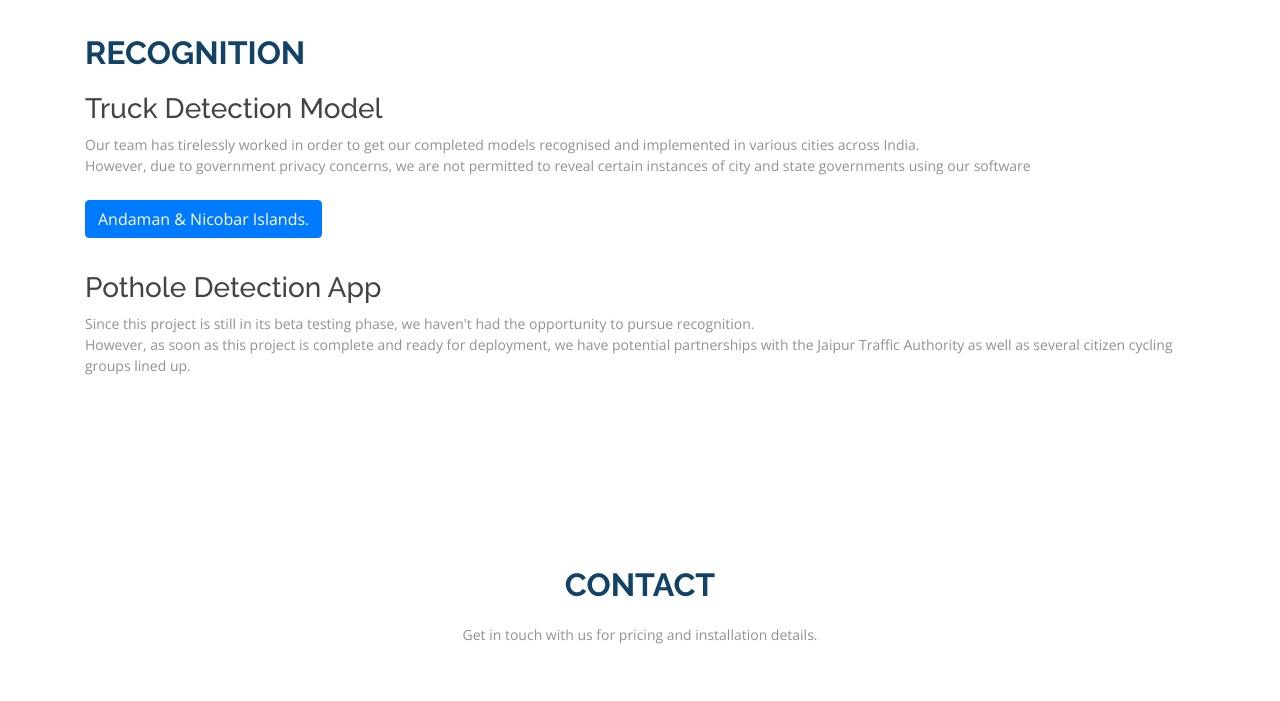
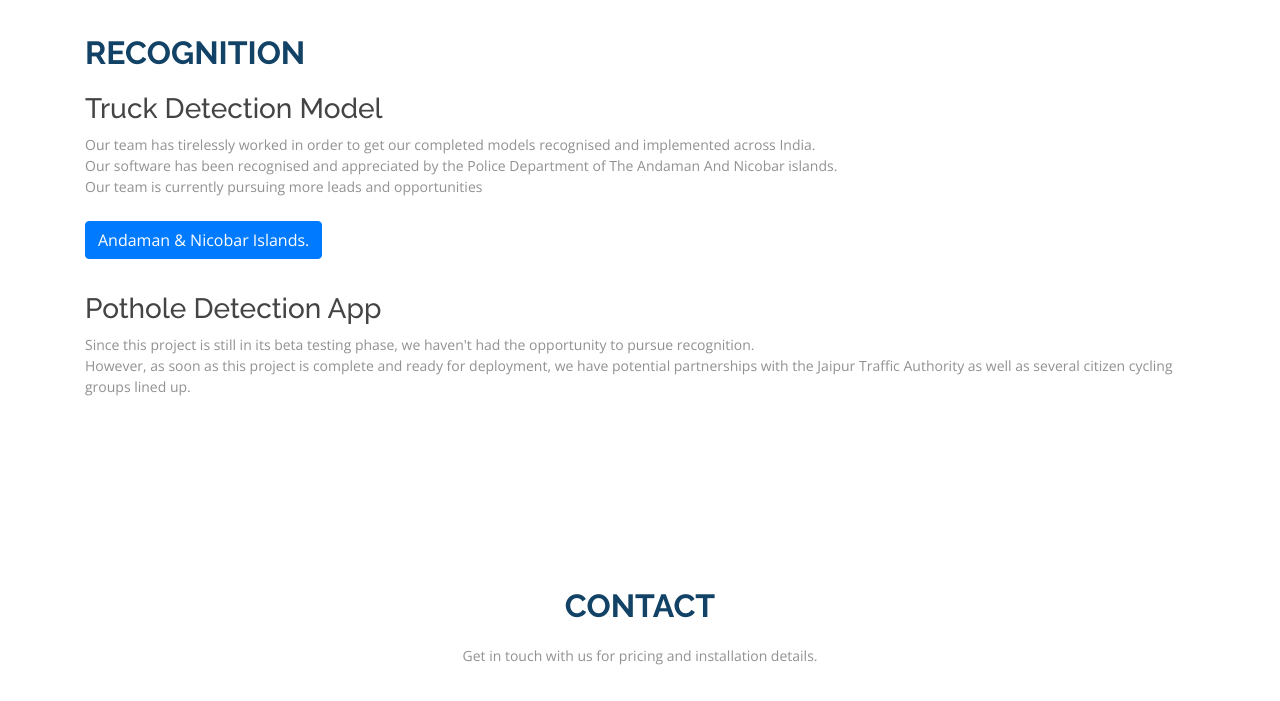
Before and after one commit to nirbhay-py/safelyai, a plain HTML site: page index.html in a window 1280 px wide. Shown: the part 2760-3461 px from the top of the page. Drawn offline with nearby package versions, Linux system fonts and the light colour scheme.

Commit message:
fixed line

```diff
--- a/index.html
+++ b/index.html
@@ -281,8 +281,9 @@
         <div class="section-title" style="text-align:left">
           <h2>Recognition</h2>
 					<h3>Truck Detection Model</h3>
-          <p> Our team has tirelessly worked in order to get our completed models recognised and implemented in various cities across India. </p>
-					<p> However, due to government privacy concerns, we are not permitted to reveal certain instances of city and state governments using our software </p>
+          <p> Our team has tirelessly worked in order to get our completed models recognised and implemented across India. </p>
+					<p> Our software has been recognised and appreciated by the Police Department of The Andaman And Nicobar islands.  </p>
+					<p> Our team is currently pursuing more leads and opportunities </p>
 					<br>
 
 					<button type="button" class="btn btn-primary" >
```
